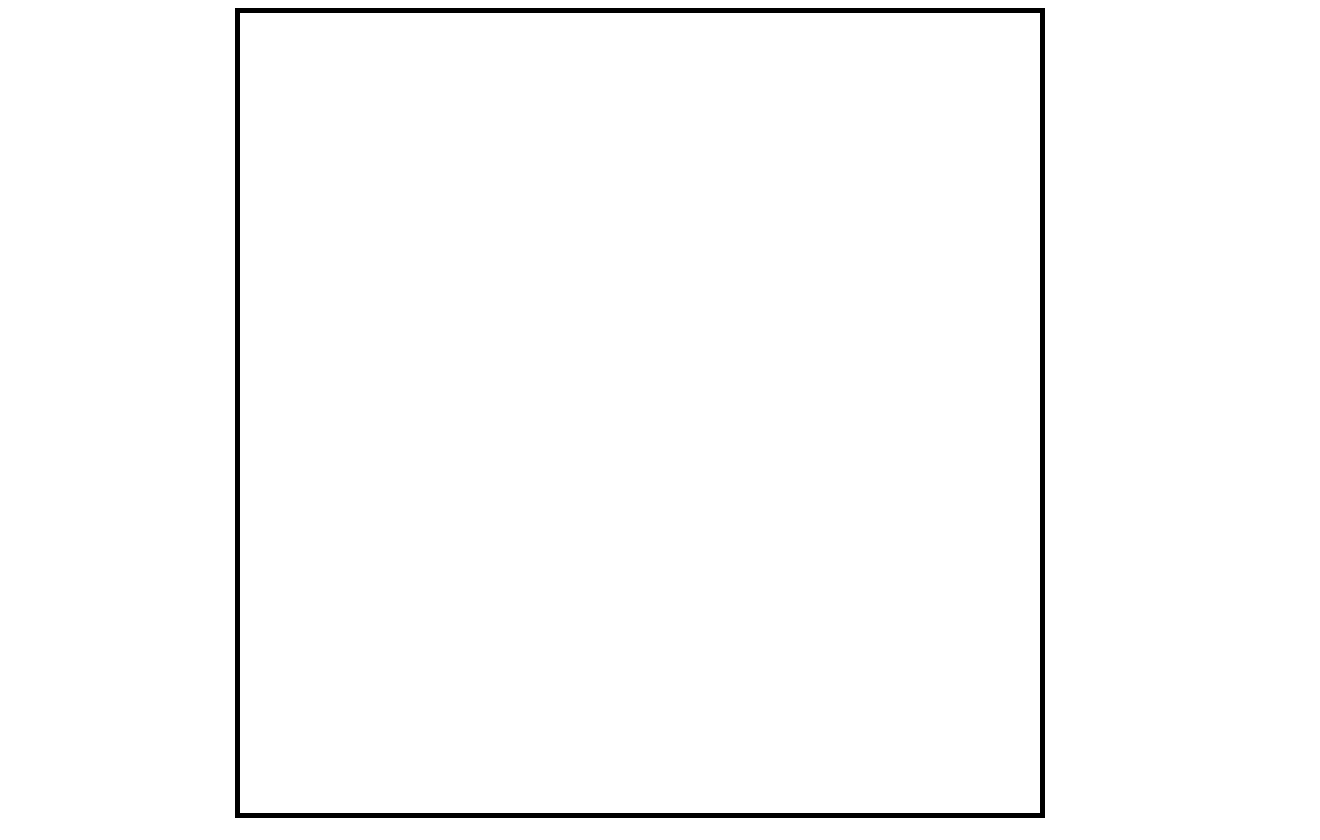
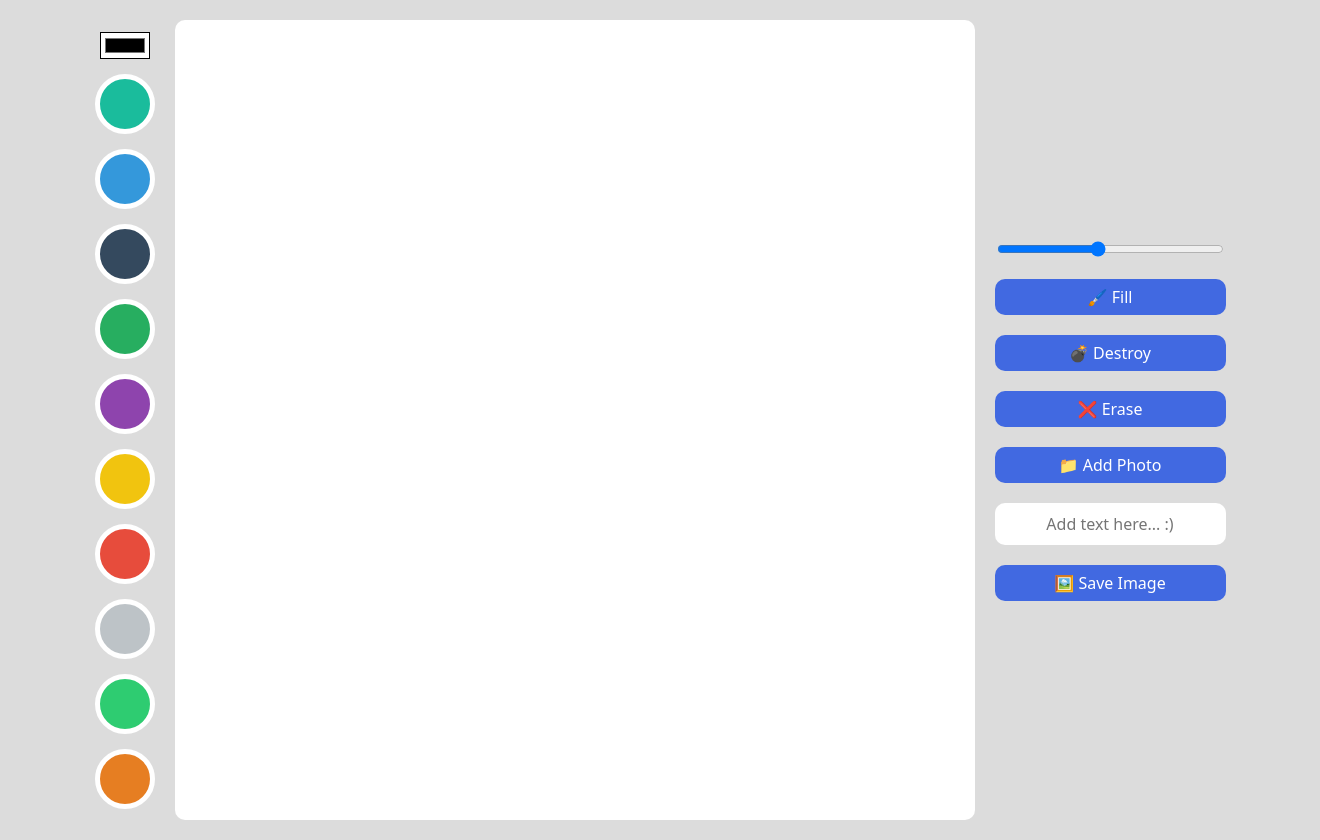
Before and after one commit to myzi726/meme-maker, a plain HTML site: page index.html in a window 1280 px wide. Shown: the whole page, 1320 px wide, since content can reach past the window. Drawn offline with Linux system fonts and the light colour scheme.

Commit message:
feat: Paint Project

```diff
--- a/app.js
+++ b/app.js
@@ -1,26 +1,138 @@
+const fileInput = document.getElementById("file");
+const textInput = document.getElementById("text");
+const saveBtn = document.getElementById("save");
+
+const modeBtn = document.getElementById("mode-btn");
+const destroyBtn = document.getElementById("destroy-btn");
+const eraserBtn = document.getElementById("eraser-btn");
+const colorOptions = Array.from(
+    document.getElementsByClassName("color-option")
+);
+const color = document.getElementById("color")
+const lineWidth = document.getElementById("line-width");
 const canvas = document.querySelector("canvas");
 const ctx = canvas.getContext("2d");
-canvas.width = 800;
-canvas.height = 800;
 
-const colors = [
-    "#ff3838",
-    "#ffb8b8",
-    "#c56cf0",
-    "#ff9f1a",
-    "#fff200",
-    "#32ff7e",
-    "#7efff5",
-    "#18dcff",
-    "#7d5fff",
-];
+const CANVAS_WIDTH = 800;
+const CANVAS_HEIGHT = 800;
 
-function onClick(event) {
-    ctx.moveTo(0, 0);
-    const color = colors[Math.floor(Math.random() * colors.length)];
-    ctx.strokeStyle = color;
-    ctx.lineTo(event.offsetX, event.offsetY);
-    ctx.stroke();
+canvas.width = CANVAS_WIDTH;
+canvas.height = CANVAS_HEIGHT;
+ctx.lineWidth = lineWidth.value;
+ctx.lineCap = "round";
+
+let isPainting = false;
+let isFilling = false;
+
+function onMove(event) {
+    if(isPainting) {
+        ctx.lineTo(event.offsetX, event.offsetY);
+        ctx.stroke();
+        return;
+    }
+    ctx.moveTo(event.offsetX, event.offsetY);
+
 }
 
-canvas.addEventListener("mousemove", onClick);
+function onMouseDown() {
+    isPainting = true;
+}
+
+function cancelPainting() {
+    isPainting = false;
+    ctx.beginPath();
+}
+
+function onLineWidthChange(event) {
+    ctx.lineWidth = event.target.value;
+}
+
+function onColorChange(event) {
+    ctx.strokeStyle = event.target.value;
+    ctx.fillStyle = event.target.value;
+}
+
+function onColorClick(event) {
+    const colorValue = event.target.dataset.color;
+    ctx.strokeStyle = colorValue;
+    ctx.fillStyle = colorValue;
+    color.value = colorValue;
+}
+
+function onModeClick() {
+    if(isFilling) {
+        isFilling = false;
+        modeBtn.innerText = "🖌️ Fill";
+    } else {
+        isFilling = true;
+        modeBtn.innerText = "✏️ Draw";
+    }
+}
+
+function onCanvasClick() {
+    if(isFilling) {
+        ctx.fillRect(0, 0, CANVAS_WIDTH, CANVAS_HEIGHT);
+    }
+}
+
+function onDestroyClick() {
+    ctx.fillStyle = "white";
+    ctx.fillRect(0, 0, CANVAS_WIDTH, CANVAS_HEIGHT);
+}
+
+function onEraserClick() {
+    ctx.strokeStyle = "white";
+    isFilling = false;
+    modeBtn.innerText = "Fill";
+}
+
+function onFileChange(event) {
+    const file = event.target.files[0];
+    const url = URL.createObjectURL(file);
+    const image = new Image();
+    image.src = url;
+    image.onload = function() {
+        ctx.drawImage(image, 0, 0, CANVAS_WIDTH, CANVAS_HEIGHT);
+        fileInput.value = null;
+    }
+}
+
+function onDoubleClick(event) {
+    const text = textInput.value;
+    if (text !== "") {
+        ctx.save(); //context의 현재 상태를 저장
+        ctx.lineWidth = 1;
+        ctx.font = "60px system-ui";
+        ctx.fillText(text, event.offsetX, event.offsetY);
+        ctx.restore(); //context를 저장했던 상태(save)로 돌아감
+    }
+}
+
+function onSaveClick() {
+    const url = canvas.toDataURL();
+    const a = document.createElement("a");
+    a.href = url;
+    a.download = "myDrawing.png";
+    a.click();
+
+}
+
+canvas.addEventListener("mousemove", onMove);
+canvas.addEventListener("mousedown", onMouseDown);
+canvas.addEventListener("mouseup", cancelPainting);
+canvas.addEventListener("mouseleave", cancelPainting);
+canvas.addEventListener("click", onCanvasClick);
+canvas.addEventListener("dblclick", onDoubleClick);
+
+lineWidth.addEventListener("change", onLineWidthChange);
+color.addEventListener("change", onColorChange);
+
+colorOptions.forEach(color => color.addEventListener("click", onColorClick));
+
+modeBtn.addEventListener("click", onModeClick);
+destroyBtn.addEventListener("click", onDestroyClick);
+eraserBtn.addEventListener("click", onEraserClick);
+
+fileInput.addEventListener("change", onFileChange);
+
+saveBtn.addEventListener("click", onSaveClick);
--- a/index.html
+++ b/index.html
@@ -8,7 +8,33 @@
     <link rel="stylesheet" href="style.css">
 </head>
 <body>
+    <div class="color-options">
+        <input type="color" id="color" />
+        <div class="color-option" style="background-color: #1abc9c;" data-color="#1abc9c"></div>
+        <div class="color-option" style="background-color: #3498db;" data-color="#3498db"></div>
+        <div class="color-option" style="background-color: #34495e;" data-color="#34495e"></div>
+        <div class="color-option" style="background-color: #27ae60;" data-color="#27ae60"></div>
+        <div class="color-option" style="background-color: #8e44ad;" data-color="#8e44ad"></div>
+        <div class="color-option" style="background-color: #f1c40f;" data-color="#f1c40f"></div>
+        <div class="color-option" style="background-color: #e74c3c;" data-color="#e74c3c"></div>
+        <div class="color-option" style="background-color: #bdc3c7;" data-color="#bdc3c7"></div>
+        <div class="color-option" style="background-color: #2ecc71;" data-color="#2ecc71"></div>
+        <div class="color-option" style="background-color: #e67e22;" data-color="#e67e22"></div>
+    </div>
+
     <canvas></canvas>
+    <div class="btns">
+        <input id="line-width" type="range" step="0.5" min="1" max="10" value="5" />
+        <button id="mode-btn">🖌️ Fill</button>
+        <button id="destroy-btn">💣 Destroy</button>
+        <button id="eraser-btn">❌ Erase</button>
+        <label for="file">
+            📁 Add Photo
+            <input type="file" accept="image/*" id="file"/>
+        </label>
+        <input type="text" placeholder="Add text here... :)" id="text" />
+        <button id="save">🖼️ Save Image</button>
+    </div>
     <script src="app.js"></script>
 </body>
 </html>
--- /dev/null
+++ b/reset.css
@@ -0,0 +1,48 @@
+/* http://meyerweb.com/eric/tools/css/reset/
+   v2.0 | 20110126
+   License: none (public domain)
+*/
+
+html, body, div, span, applet, object, iframe,
+h1, h2, h3, h4, h5, h6, p, blockquote, pre,
+a, abbr, acronym, address, big, cite, code,
+del, dfn, em, img, ins, kbd, q, s, samp,
+small, strike, strong, sub, sup, tt, var,
+b, u, i, center,
+dl, dt, dd, ol, ul, li,
+fieldset, form, label, legend,
+table, caption, tbody, tfoot, thead, tr, th, td,
+article, aside, canvas, details, embed,
+figure, figcaption, footer, header, hgroup,
+menu, nav, output, ruby, section, summary,
+time, mark, audio, video {
+	margin: 0;
+	padding: 0;
+	border: 0;
+	font-size: 100%;
+	font: inherit;
+	vertical-align: baseline;
+}
+/* HTML5 display-role reset for older browsers */
+article, aside, details, figcaption, figure,
+footer, header, hgroup, menu, nav, section {
+	display: block;
+}
+body {
+	line-height: 1;
+}
+ol, ul {
+	list-style: none;
+}
+blockquote, q {
+	quotes: none;
+}
+blockquote:before, blockquote:after,
+q:before, q:after {
+	content: '';
+	content: none;
+}
+table {
+	border-collapse: collapse;
+	border-spacing: 0;
+}
--- a/style.css
+++ b/style.css
@@ -1,7 +1,28 @@
+@import "reset.css";
+
+body {
+    width: 100%;
+    height: 100%;
+    display: flex;
+    gap: 20px;
+    justify-content: space-between;
+    align-items: flex-start;
+    background-color: gainsboro;
+    padding: 20px;
+    font-family: system-ui, -apple-system, BlinkMacSystemFont, 'Segoe UI', Roboto, Oxygen, Ubuntu, Cantarell, 'Open Sans', 'Helvetica Neue', sans-serif;
+}
+
+.btns {
+    display: flex;
+    flex-direction: column;
+    gap:20px;
+}
+
 canvas {
     width : 800px;
     height: 800px;
-    border: 5px solid black;
+    background-color: white;
+    border-radius: 10px;
 }
 
 
@@ -10,3 +31,57 @@ body {
     justify-content: center;
     align-items: center;
 }
+
+.color-options {
+    display: flex;
+    flex-direction: column;
+    gap: 15px;
+}
+
+.color-option {
+    width: 50px;
+    height: 50px;
+    border-radius: 50%;
+    cursor: pointer;
+    border: 5px solid white;
+    transition: transform ease-in-out .1s;
+}
+
+.color-option:hover {
+    transform: scale(1.2);
+}
+
+input#color {
+    background-color: white;
+    margin-left: 5px;
+}
+
+button,
+label {
+    all:unset;
+    padding: 10px 0;
+    text-align: center;
+    background-color: royalblue;
+    color:white;
+    font-weight: 500;
+    cursor: pointer;
+    border-radius: 10px;
+    transition: opacity linear .1s;
+}
+
+button:hover {
+    opacity: 0.85;
+}
+
+input#text {
+    all:unset;
+    padding: 10px 0;
+    text-align: center;
+    border-radius: 10px;
+    font-weight: 500;
+    background-color: white;
+}
+
+input#file{
+    display: none;
+}
```
